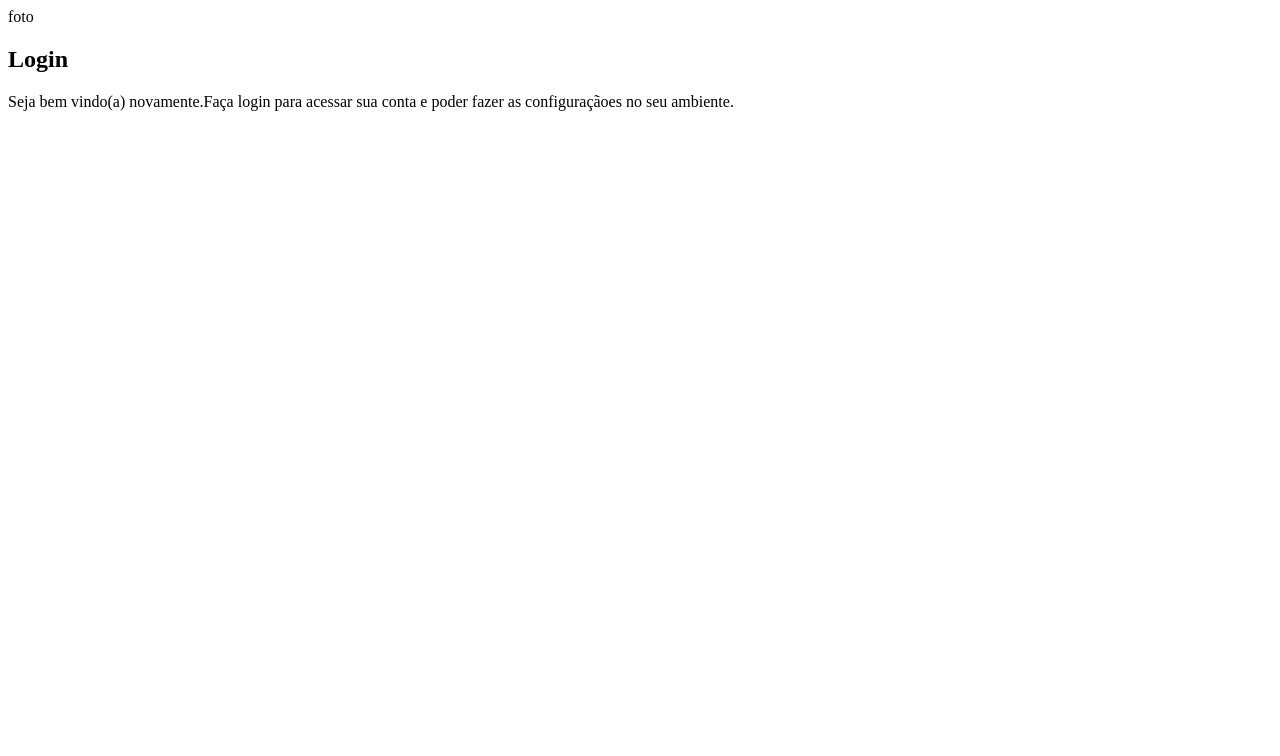
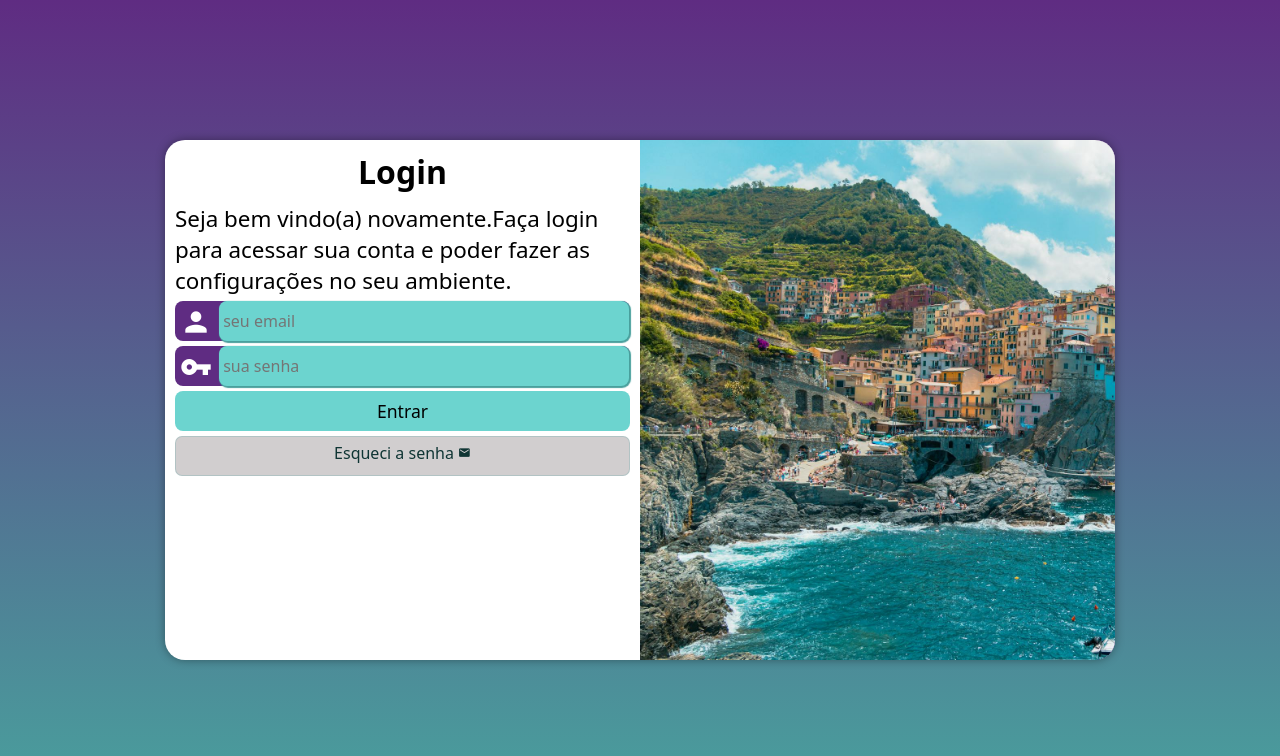
Before and after one commit to CARLOSbevilaqua05/projeto-tela-login1, a plain HTML site: page index.html in a window 1280 px wide. Drawn offline with Linux system fonts and the light colour scheme.

Commit message:
atualizaçao

```diff
--- /dev/null
+++ b/estilos/mediaquery.css
@@ -0,0 +1,63 @@
+@charset "UTF-8";
+
+/*
+    paleta de cores
+    verde: 49a09d
+    lilas: 5f2c82
+*/
+
+@media screen and (min-width: 768px) and (max-width:992px) {
+
+    body{
+        background-image: linear-gradient(to top, #00fff7,#5f2c82);
+    }
+
+
+    section#login{
+        width: 80vw;
+        height: 300px;
+    }
+
+    section#login > div#imagem{
+        float: right;
+        width: 30%;
+        height: 100%;
+    }
+
+    section#login > div#formulario{
+        float: right;
+        width: 65%;
+    }
+    div#formulario > p {
+        font-size: 1.1em;
+    }
+}
+
+
+@media screen and (min-width: 992px){
+       section#login{
+           width: 950px;
+       }
+
+       section#login > div#imagem{
+        float: right;
+        width: 50%;
+        height: 100%;
+       }
+
+       section#login > div#formulario{
+        float: left;
+        width: 50%;
+       }
+
+        div#formulario > p {
+            font-size: 1.4em;
+        }
+
+        div#formulario > h1{
+            font-size: 2em;
+        }
+        body{
+            background-image: linear-gradient(to top, #49a09d,#5f2c82);
+        }
+}
--- a/estilos/style.css
+++ b/estilos/style.css
@@ -5,3 +5,150 @@
     verde: 49a09d
     lilas: 5f2c82
 */
+
+* {
+    font-family: system-ui, -apple-system, BlinkMacSystemFont, 'Segoe UI', Roboto, Oxygen, Ubuntu, Cantarell, 'Open Sans', 'Helvetica Neue', sans-serif;
+    margin: 0px;
+    padding: 0px;
+    box-sizing: border-box;
+
+}
+
+
+body, html{
+     background-image: linear-gradient(to top, #49a09d,#5f2c82);
+      background-color: #5f2c82;
+     height: 100vh;
+     width: 100vw;
+}
+
+main{
+    position: relative;
+    width: 100vw;
+    height: 100vh;
+
+}
+
+section#login{
+     position: absolute;
+     top: 50%;
+     left: 50%;
+     background-color: white;
+
+     overflow: hidden;
+     width: 250px;
+     height: 520px;
+     border-radius: 20px;
+     box-shadow: 0px 0px 10px rgba(0, 0, 0, 0.37);
+
+     transition:  width 0.5s, heigth 0.2s;
+     transition-timing-function: ease;
+
+     transform: translate(-50%, -50%);
+}
+
+section#login > div#imagem{
+    display: block;
+    background: #5f2c82 url(../imagens/pexels-silviopelegrin-20369269.jpg) no-repeat;
+    background-size: cover;
+    background-position: left bottom;
+    height: 200px;
+
+}
+
+
+
+section#login > div#formulario{
+        padding: 10px;
+        display: block;
+}
+
+
+div#formulario > h1{
+    text-align: center;
+    margin-bottom: 10px;
+}
+
+
+
+div#formulario > p {
+    font-size: 0.9em;
+}
+
+form > div.campo{
+    background-color: #5f2c82;
+    display: block;
+    width: 100%;
+    height: 40px;
+    border-radius: 8px;
+    margin: 5px 0px;
+}
+
+
+div.campo >i{
+    color: white;
+    font-size: 2em;
+    width: 40px;
+    padding: 5px;
+}
+
+div.campo > input{
+    background-color: #6cd4cf;
+    font-size: 1em;
+    height: 100%;
+    width: calc(100% - 45px);
+
+    border: 0px;
+    border-radius: 8px;
+    padding: 4px;
+    box-shadow: #49a09d 1px 1px 1px 1px;
+    transform: translateY(-11px);
+}
+
+div.campo > input:focus-within{
+    background-color: white;
+    border: none;
+}
+
+
+form > input[type=submit]{
+    margin-top: 5px;
+    display: block;
+    font-size: 1.1em;
+    width: 100%;
+    height: 40px;
+    background-color: #6cd4cf;
+    border: none;
+    border-radius: 8px;
+
+}
+
+form > input[type=submit]:hover{
+    background-color: #0070efb1;
+}
+
+form > a.botao{
+    display: block;
+    text-align: center;
+    font-size: 1em;
+    width: 100%;
+    height: 40px;
+    padding-top: 5px;
+    margin-top: 5px;
+
+    background-color: rgb(209, 206, 207);
+    color: #0f3534;
+    border-radius: 7px;
+    border: 1px solid #49a09d3a;
+    text-decoration: none;
+}
+
+form > a.botao:hover{
+    background-color: #0070efb1;
+}
+
+
+form > a.botao > i{
+    font-size: 0.8em;
+
+}
--- a/index.html
+++ b/index.html
@@ -5,20 +5,36 @@
     <meta name="viewport" content="width=device-width, initial-scale=1.0">
     <title>Login</title>
     <link rel="stylesheet" href="estilos/style.css">
-</head>
+    <link rel="stylesheet" href="estilos/mediaquery.css">
+    <link  href="https://fonts.googleapis.com/icon?family=Material+Icons" rel="stylesheet">
 <body>
     <main>
          <section id="login">
               <div id="imagem">
-                    foto
+
               </div>
 
               <div id="formulario">
                      <h1>Login</h1>
-                     <p>Seja bem vindo(a) novamente.Faça login para acessar sua conta e poder fazer as configuraçãoes no seu ambiente.</p>
+                        <p>Seja bem vindo(a) novamente.Faça login para acessar sua conta e poder fazer as configurações no seu ambiente.</p>
                      <form action="login.php" method="post">
+                            <div class="campo">
+                                    <i class="material-icons">person</i>
+                                <input type="email" name="email" id="imail" placeholder="seu email" maxlength="30" autocomplete="off">
+                                <label for="ilogin"></label>
+                        </div>
 
-                     </form>
+                        <div class="campo">
+                                <i class="material-icons">vpn_key</i>
+                                <input type="passaword" name="senha" id="isenha" placeholder="sua senha" minlength="6" maxlength="10">
+                                <label for="isenha"></label>
+                            </div>
+
+                            <input type="submit" value="Entrar">
+                             <a href="esqueci.html" class="botao">Esqueci a senha <i class="material-icons">mail</i></a>
+
+
+                    </form>
               </div>
 
          </section>
```
